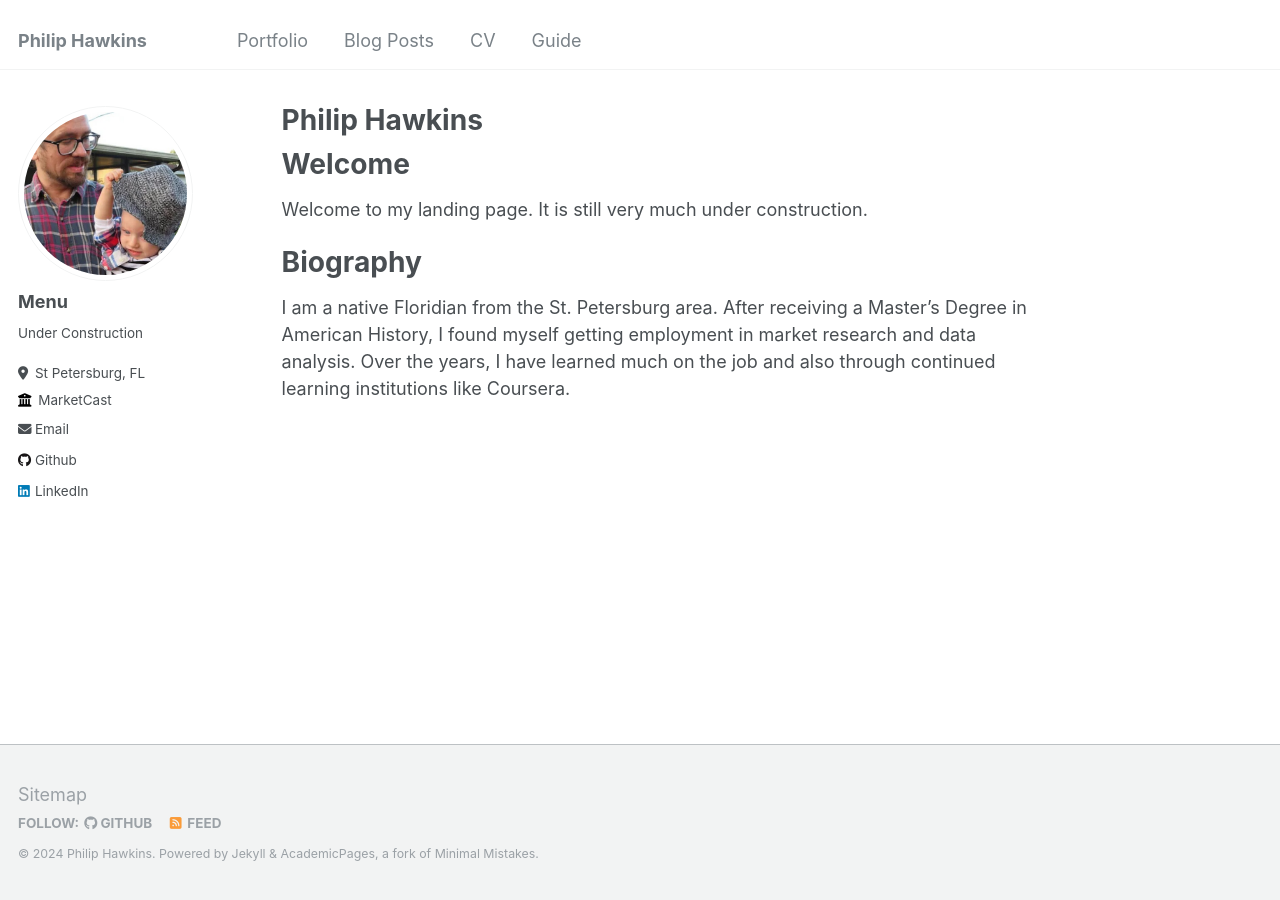
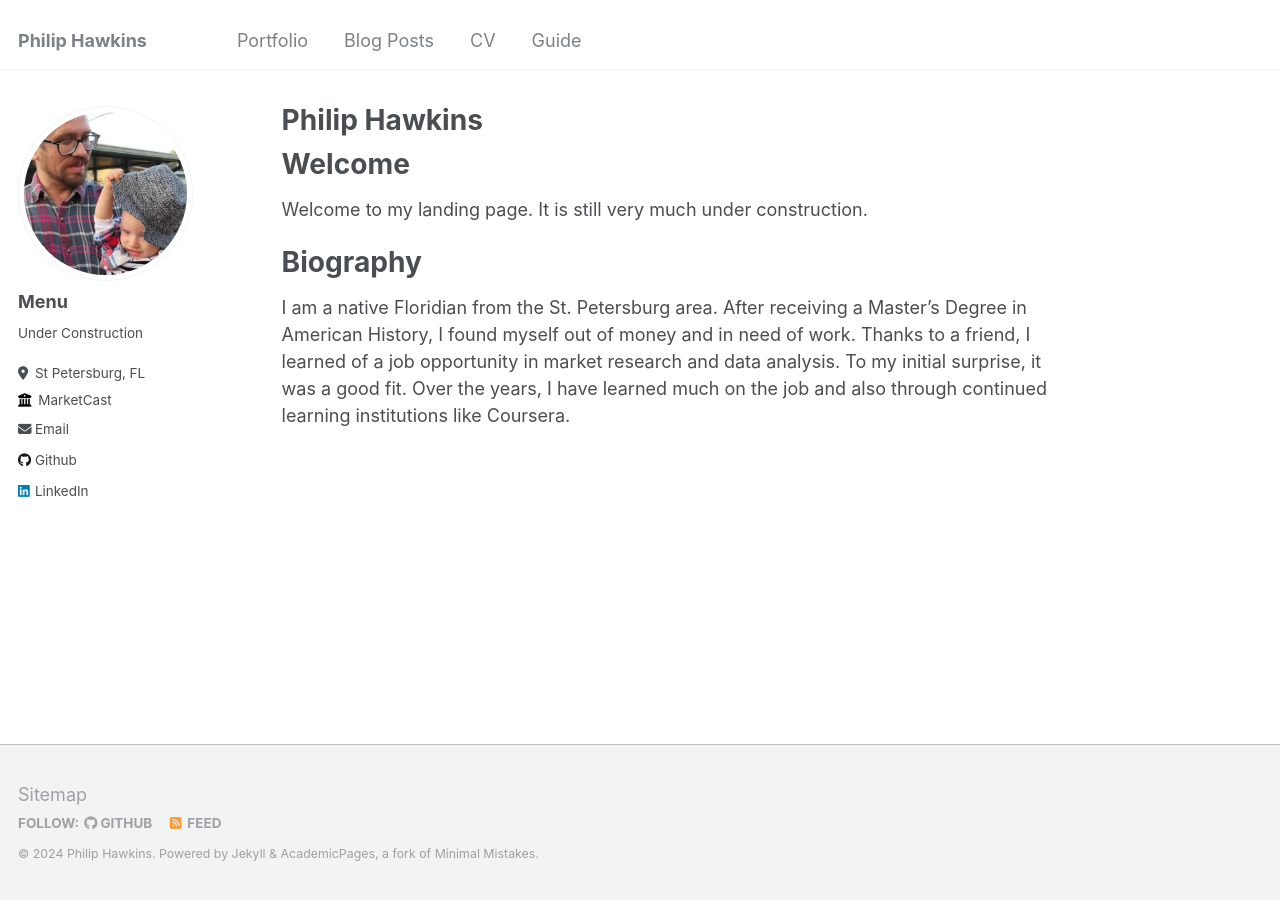
Before and after one commit to philip-hawkins-git/philip-hawkins-git.github.io, a Jekyll site: the page built from _pages/about.md, in a window 1280 px wide. Built offline with Jekyll 4.4.1, drawn with Linux system fonts in a browser that asks for light colours.

Commit message:
Update about.md

```diff
--- a/_pages/about.md
+++ b/_pages/about.md
@@ -10,4 +10,4 @@ redirect_from:
 Welcome to my landing page. It is still very much under construction.
 
 # Biography
-I am a native Floridian from the St. Petersburg area. After receiving a Master's Degree in American History, I found myself getting employment in market research and data analysis. Over the years, I have learned much on the job and also through continued learning institutions like Coursera.
+I am a native Floridian from the St. Petersburg area. After receiving a Master's Degree in American History, I found myself out of money and in need of work. Thanks to a friend, I learned of a job opportunity in market research and data analysis. To my initial surprise, it was a good fit. Over the years, I have learned much on the job and also through continued learning institutions like Coursera.
```
